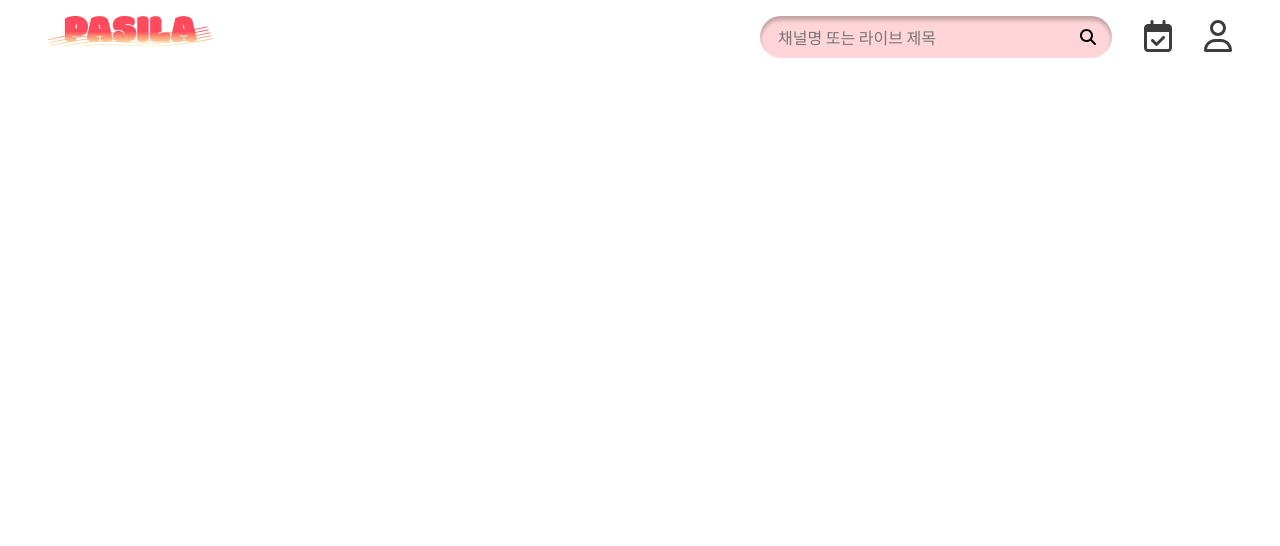
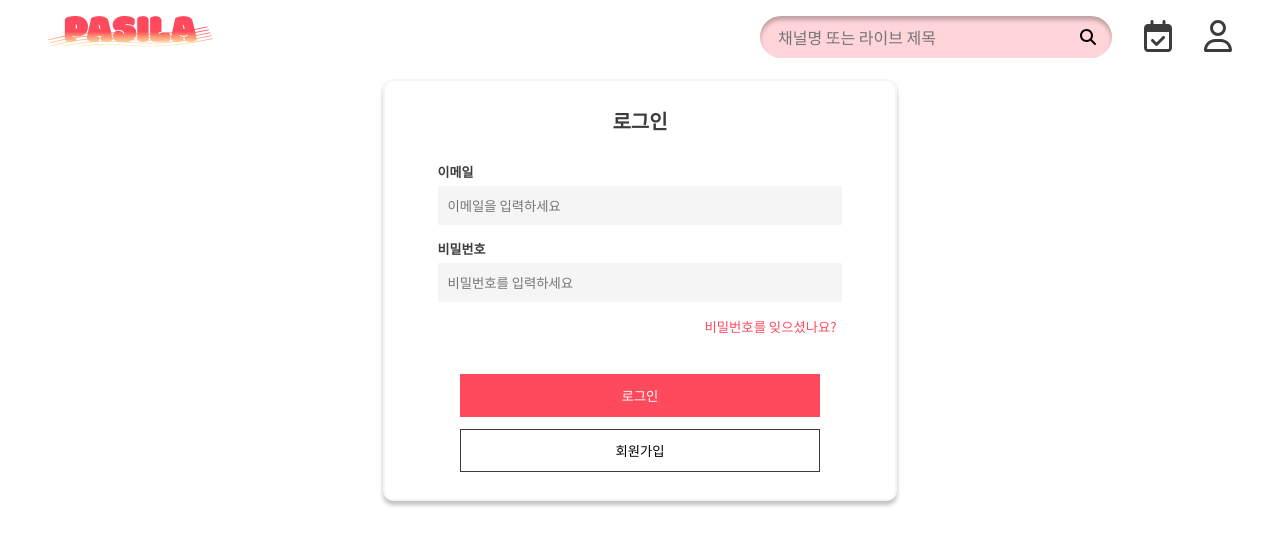
Before and after one commit to youkyoungJung/Pasila, a Vue app in the folder frontend/: page /login in a window 1280 px wide. Before the commit this address had no page. Shown: the top 546 px of the page. Built offline with nearby package versions, Linux system fonts and the light colour scheme.

Commit message:
feat:[#S10P12A402-34]로그인 화면 일부 구현

```diff
--- /dev/null
+++ b/frontend/src/components/common/VCategory.vue
@@ -0,0 +1,98 @@
+<script setup>
+import VBestShortPing from '../category/VBestShortPing.vue';
+import VLive from '../category/VLive.vue';
+
+
+const categories = [
+    {
+        img: new URL("@/assets/img/category-all.png", import.meta.url).href,
+        name: "전체",
+    },
+    {
+        img: new URL("@/assets/img/category-beauty.png", import.meta.url).href,
+        name: "뷰티",
+    },
+    {
+        img: new URL("@/assets/img/category-food.png", import.meta.url).href,
+        name: "음식",
+    },
+    {
+        img: new URL("@/assets/img/category-fashion.png", import.meta.url).href,
+        name: "패션",
+    },
+    {
+        img: new URL("@/assets/img/category-life.png", import.meta.url).href,
+        name: "라이프",
+    },
+    {
+        img: new URL("@/assets/img/category-travel.png", import.meta.url).href,
+        name: "여행",
+    },
+    {
+        img: new URL("@/assets/img/category-tech.png", import.meta.url).href,
+        name: "테크",
+    },
+    {
+        img: new URL("@/assets/img/category-kid.png", import.meta.url).href,
+        name: "유아",
+    },
+    {
+        img: new URL("@/assets/img/category-camp.png", import.meta.url).href,
+        name: "레저",
+    },
+    {
+        img: new URL("@/assets/img/category-ticket.png", import.meta.url).href,
+        name: "티켓",
+    },
+];
+
+
+</script>
+
+<template>
+    <div class="container">
+        <ul class="category">
+            <li v-for="category in categories" :key="category" class="category-type">
+                <img :src="category.img">
+                <div class="type-name">{{ category.name }}</div>
+            </li>
+            <!-- 이곳에 중분류, 그 아래 최종분류 v-for로 넣어서
+            선택된거에 따라 아래에
+            VBestShortPing, VLive보이게 하기!!!! -->
+        </ul>
+    </div>
+    <VBestShortPing />
+    <VLive />
+</template>
+
+
+
+<style lang="scss" scoped>
+.container {
+    @include flex-box();
+
+    .category {
+        @include box(90%, 80px, none, 0, 5px, 2px);
+        @include flex-box($justify: space-evenly);
+        margin-top: 10px;
+
+        .category-type {
+            text-align: center;
+            @include flex-box($direction:column);
+            @include font-factory(13px, 500);
+
+
+            img {
+            @include box(50px, 50px, none, 0, 5px, 2px);
+            }
+            .type-name {
+                margin-top: 5px;
+            }
+        }
+
+    }
+}
+
+
+
+</style>
--- a/frontend/src/router/index.js
+++ b/frontend/src/router/index.js
@@ -1,5 +1,9 @@
-import { createRouter, createWebHistory } from 'vue-router'
-import HomeView from '../views/HomeView.vue'
+import { createRouter, createWebHistory } from 'vue-router';
+import HomeView from '../views/HomeView.vue';
+import LoginView from '../views/LoginView.vue';
+import JoinView from '../views/JoinView.vue';
+import FindPwView from '../views/FindPwView.vue';
+
 
 const router = createRouter({
   history: createWebHistory(import.meta.env.BASE_URL),
@@ -8,7 +12,22 @@ const router = createRouter({
       path: '/',
       name: 'home',
       component: HomeView
-    }
+    },
+    {
+      path: '/login',
+      name: 'login',
+      component: LoginView
+    },
+    {
+      path: '/join',
+      name: 'join',
+      component: JoinView,
+    },
+    {
+      path: '/findpw',
+      name: 'findpw',
+      component: FindPwView,
+    },
   ]
 })
 
--- a/frontend/src/views/HomeView.vue
+++ b/frontend/src/views/HomeView.vue
@@ -1,7 +1,11 @@
-<script setup></script>
+<script setup>
+import VCategory from '@/components/common/VCategory.vue';
+</script>
 
 <template>
-  <div class="title">아아, 여기는 home입니다.</div>
+  <div>
+    <VCategory />
+  </div>
 </template>
 
 <style lang="scss">
--- /dev/null
+++ b/frontend/src/views/LoginView.vue
@@ -0,0 +1,112 @@
+<template>
+    <div class="container">
+        <div class="header">로그인</div>
+        <div class="content">
+            <section class="long-type">
+                <div class="label">이메일</div>
+                <input type="text" placeholder="이메일을 입력하세요" class="long-input">
+            </section>
+            <section class="long-type">
+                <div class="label">비밀번호</div>
+                <input type="password" placeholder="비밀번호를 입력하세요" class="long-input">
+            </section>
+            <section class="forget-pw">
+                <!-- <span style="font-size: 8px;">비밀번호를 잊으셨나요?</span> -->
+                <button @click="findPassword" class="find-pw">비밀번호를 잊으셨나요?</button>
+            </section>
+            <button @click="login" class="login">로그인</button>
+            <button @click="join" class="join">회원가입</button>
+
+            <!-- 소셜로그인 버튼 필요 -->
+        </div>
+    </div>
+</template>
+
+<script setup>
+import router from '@/router';
+import { ref } from 'vue';
+import JoinView from './JoinView.vue';
+
+const user = ref({
+    userEmail: '',
+    userPassword: '',
+});
+
+const findPassword = function() {
+    router.push("/findpw");
+}
+
+const login = () => {
+    console.log("로그인 고고");
+}
+
+const join = () => {
+    router.push("/join");
+}
+
+</script>
+
+<style lang="scss" scoped>
+.container {
+    @include box(500px, 90%, white, 10px, 5px, 5px);
+    border: 2px solid whitesmoke;
+    @include flex-box($direction: column);
+    @include drop-shadow;
+    vertical-align: middle;
+    margin-left: auto;
+    margin-right: auto;
+
+    .header {
+        margin-top: 20px;
+        @include font-factory($fs-3, bold);
+    }
+    .content {
+        @include box(90%, 90%, none, 0, 10px, 10px);
+        @include flex-box($direction: column, $justify: center);
+        @include font-factory(13px, bold);
+
+        .long-type {
+            @include box(90%, 10%, null, 0, 2px, 5px);
+
+            .label {
+                text-align: flex-start;
+            }
+
+            .long-input {
+                @include box(95%, 50%, whitesmoke, 0, null, 10px);
+                border: none;
+                margin-top: 5px;
+            }
+
+        }
+
+        .login {
+            @include box(80%, 43px, $main, 0, 2px, 5px);
+            margin-top: 30px;
+            border: none;
+            color: white;
+        }
+
+        .forget-pw {
+            @include box(90%, 10%, null, 0, 2px, 5px);
+            @include flex-box();
+            justify-content: flex-end;
+            .find-pw {
+                justify-content: flex-end;
+                border: none;
+                background-color: white;
+                cursor: pointer;
+                color: $main;
+            }
+
+        }
+        .join {
+            @include box(80%, 43px, white, 0, 2px, 5px);
+            margin-top: 10px;
+            border: 1px solid $dark;
+            cursor: pointer;
+        }
+    }
+
+}
+</style>
```
